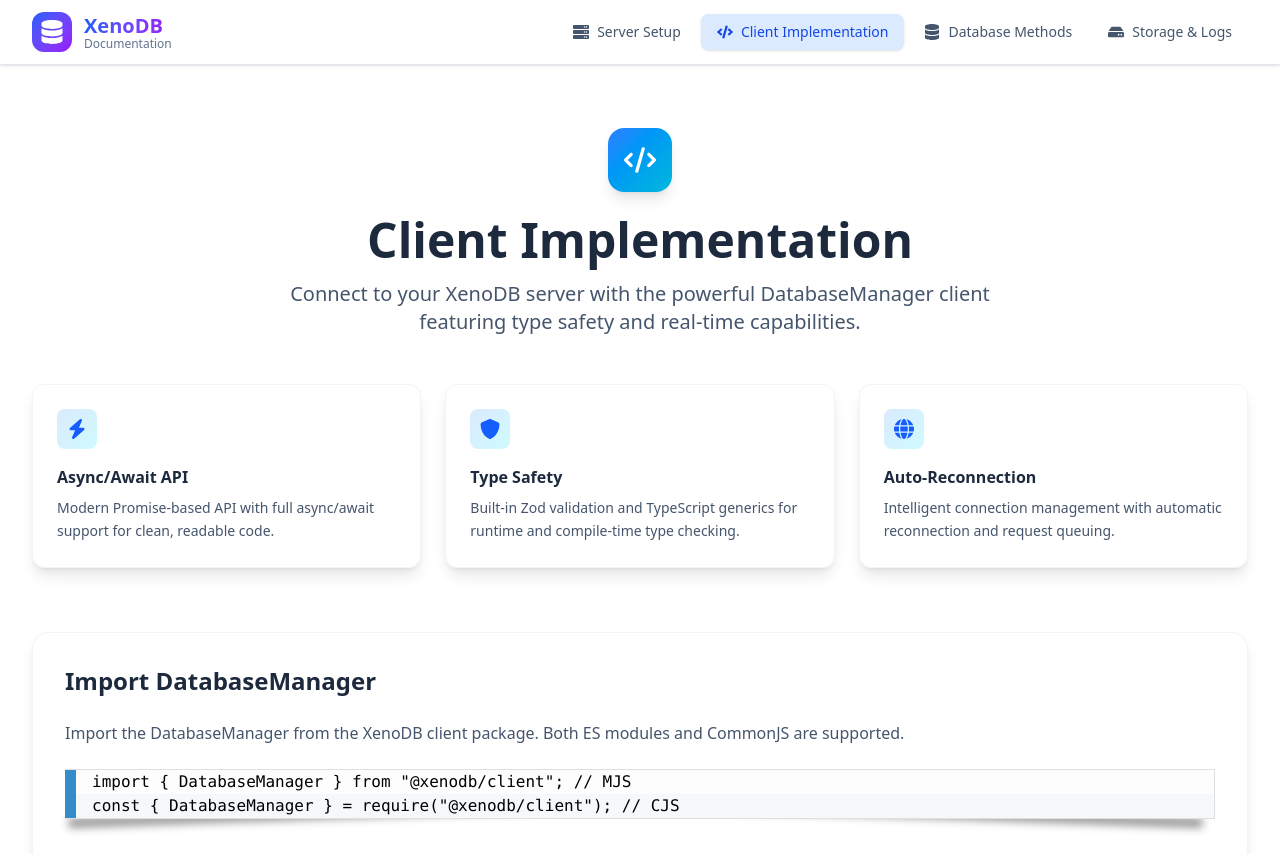
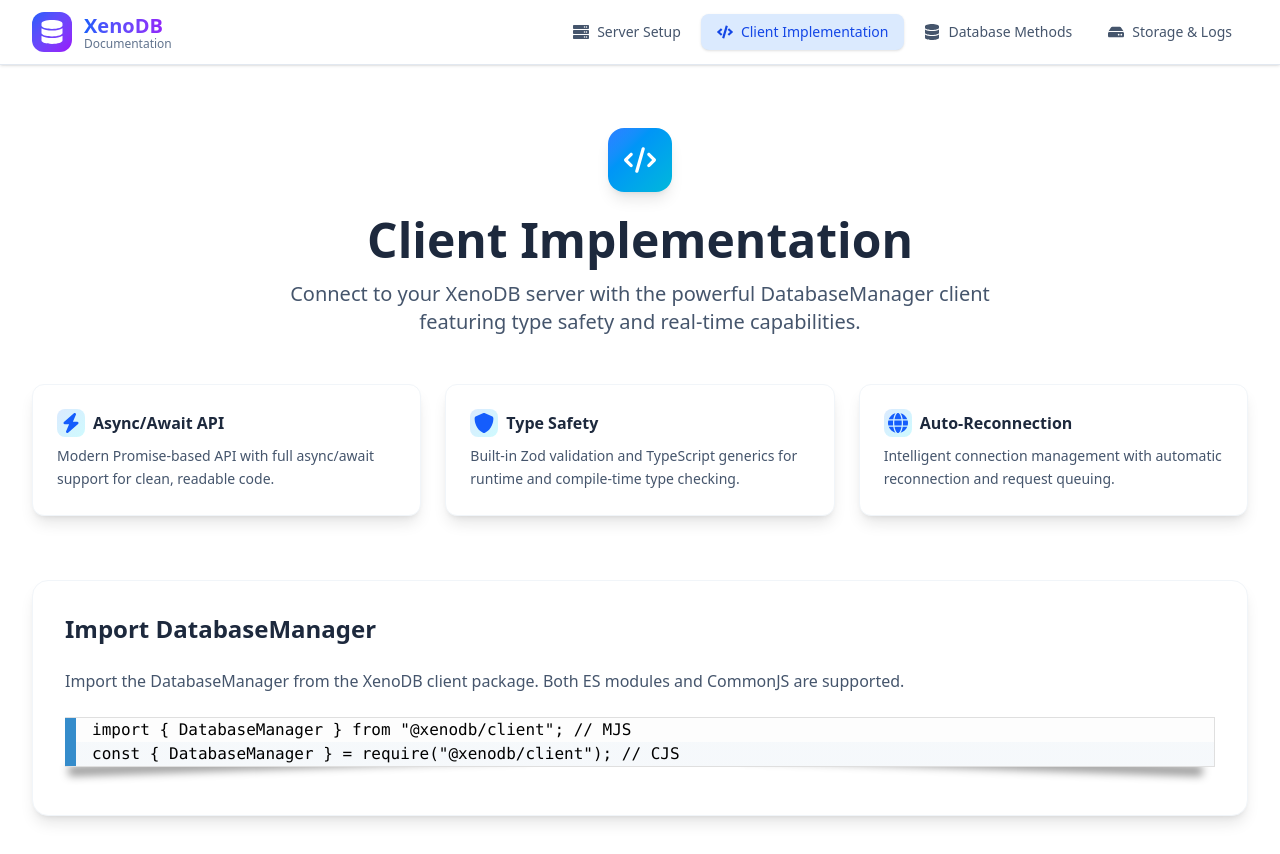
Before and after one commit to xenoDB/xenoSite, a React (Vite) app: page /client-implementation in a window 1280 px wide. Shown: the top 854 px of the page. Built offline with nearby package versions, Linux system fonts and the light colour scheme.

Commit message:
scroll retention hook

```diff
--- /dev/null
+++ b/src/hooks/retainScroll.tsx
@@ -0,0 +1,18 @@
+import { useEffect } from "react";
+import { useLocation } from "react-router-dom";
+
+const positions: Record<string, number> = {};
+
+export default function useScrollRestoration() {
+  const { pathname } = useLocation();
+
+  useEffect(() => {
+    // Restore scroll
+    window.scrollTo(0, positions[pathname] || 0);
+
+    return () => {
+      // Save scroll
+      positions[pathname] = window.scrollY;
+    };
+  }, [pathname]);
+}
--- a/src/pages/ClientImplementation.tsx
+++ b/src/pages/ClientImplementation.tsx
@@ -1,3 +1,4 @@
+import useScrollRestoration from "../hooks/retainScroll";
 import CodeBlock from "../utilities/codeblock";
 import {
   FaCode,
@@ -7,7 +8,50 @@ import {
   FaExclamation,
 } from "react-icons/fa6";
 
+const features = [
+  {
+    icon: FaBolt,
+    title: "Async/Await API",
+    description:
+      "Modern Promise-based API with full async/await support for clean, readable code.",
+  },
+  {
+    icon: FaShield,
+    title: "Type Safety",
+    description:
+      "Built-in Zod validation and TypeScript generics for runtime and compile-time type checking.",
+  },
+  {
+    icon: FaGlobe,
+    title: "Auto-Reconnection",
+    description:
+      "Intelligent connection management with automatic reconnection and request queuing.",
+  },
+].map((feature, index) => {
+  {
+    const Icon = feature.icon;
+    return (
+      <div
+        key={index}
+        className="bg-white rounded-xl p-6 shadow-lg border border-slate-100"
+      >
+        <div className="flex items-center justify-left gap-2">
+          <div className="w-7 h-7 bg-gradient-to-br from-blue-100 to-cyan-100 rounded-lg flex items-center justify-center mb-2">
+            <Icon className="w-5 h-5 text-blue-600" />
+          </div>
+          <h3 className="font-semibold text-slate-800 mb-2">{feature.title}</h3>
+        </div>
+        <p className="text-sm text-slate-600 leading-relaxed">
+          {feature.description}
+        </p>
+      </div>
+    );
+  }
+});
+
 export default function ClientImplementation() {
+  useScrollRestoration();
+
   const importCode = `import { DatabaseManager } from "@xenodb/client"; // MJS
 const { DatabaseManager } = require("@xenodb/client"); // CJS`;
 
@@ -65,26 +109,26 @@ const DB = manager.createDatabase<User>("/users");`;
       secure?: boolean;   // Use HTTPS (default: false for localhost)
     };`;
 
-  const features = [
-    {
-      icon: FaBolt,
-      title: "Async/Await API",
-      description:
-        "Modern Promise-based API with full async/await support for clean, readable code.",
-    },
-    {
-      icon: FaShield,
-      title: "Type Safety",
-      description:
-        "Built-in Zod validation and TypeScript generics for runtime and compile-time type checking.",
-    },
-    {
-      icon: FaGlobe,
-      title: "Auto-Reconnection",
-      description:
-        "Intelligent connection management with automatic reconnection and request queuing.",
-    },
-  ];
+  // const features = [
+  //   {
+  //     icon: FaBolt,
+  //     title: "Async/Await API",
+  //     description:
+  //       "Modern Promise-based API with full async/await support for clean, readable code.",
+  //   },
+  //   {
+  //     icon: FaShield,
+  //     title: "Type Safety",
+  //     description:
+  //       "Built-in Zod validation and TypeScript generics for runtime and compile-time type checking.",
+  //   },
+  //   {
+  //     icon: FaGlobe,
+  //     title: "Auto-Reconnection",
+  //     description:
+  //       "Intelligent connection management with automatic reconnection and request queuing.",
+  //   },
+  // ];
 
   return (
     <div className="max-w-7xl mx-auto px-4 sm:px-6 lg:px-8 py-12">
@@ -103,27 +147,7 @@ const DB = manager.createDatabase<User>("/users");`;
       </div>
 
       {/* Features Overview */}
-      <div className="grid md:grid-cols-3 gap-6 mb-16">
-        {features.map((feature, index) => {
-          const Icon = feature.icon;
-          return (
-            <div
-              key={index}
-              className="bg-white rounded-xl p-6 shadow-lg border border-slate-100"
-            >
-              <div className="w-10 h-10 bg-gradient-to-br from-blue-100 to-cyan-100 rounded-lg flex items-center justify-center mb-4">
-                <Icon className="w-5 h-5 text-blue-600" />
-              </div>
-              <h3 className="font-semibold text-slate-800 mb-2">
-                {feature.title}
-              </h3>
-              <p className="text-sm text-slate-600 leading-relaxed">
-                {feature.description}
-              </p>
-            </div>
-          );
-        })}
-      </div>
+      <div className="grid md:grid-cols-3 gap-6 mb-16">{features}</div>
 
       {/* Import */}
       <div className="bg-white rounded-2xl p-8 shadow-lg border border-slate-100 mb-12">
--- a/src/pages/DatabaseMethods.tsx
+++ b/src/pages/DatabaseMethods.tsx
@@ -1,7 +1,10 @@
+import useScrollRestoration from "../hooks/retainScroll";
 import CodeBlock from "../utilities/codeblock";
 import { FaDatabase, FaTrash, FaUsers, FaBolt } from "react-icons/fa";
 
 export default function DatabaseMethods() {
+  useScrollRestoration();
+
   const methods = [
     {
       name: "all()",
--- a/src/pages/Home.tsx
+++ b/src/pages/Home.tsx
@@ -1,7 +1,10 @@
 import { useNavigate } from "react-router-dom";
 import CodeBlock from "../utilities/codeblock";
+import useScrollRestoration from "../hooks/retainScroll";
 
 export default function Contents() {
+  useScrollRestoration();
+
   const navigate = useNavigate();
   const handleNavClick = (pageId: string) => navigate(`/${pageId}`);
 
--- a/src/pages/ServerSetup.tsx
+++ b/src/pages/ServerSetup.tsx
@@ -2,6 +2,7 @@ import CodeBlock from "../utilities/codeblock";
 import { PiCertificateFill } from "react-icons/pi";
 import { FcDataConfiguration } from "react-icons/fc";
 import { FaKey, FaListCheck, FaServer, FaShield } from "react-icons/fa6";
+import useScrollRestoration from "../hooks/retainScroll";
 
 const heading = (
   <div className="text-center mb-12">
@@ -193,6 +194,8 @@ const info = (
 );
 
 export default function ServerSetup() {
+  useScrollRestoration();
+
   return (
     <div className="max-w-7xl mx-auto px-4 sm:px-6 lg:px-8 py-12">
       {heading}
--- a/src/pages/StorageLayout.tsx
+++ b/src/pages/StorageLayout.tsx
@@ -1,3 +1,4 @@
+import useScrollRestoration from "../hooks/retainScroll";
 import CodeBlock from "../utilities/codeblock";
 import {
   FaClock,
@@ -8,6 +9,8 @@ import {
 } from "react-icons/fa6";
 
 export default function StorageLayout() {
+  useScrollRestoration();
+
   const storageStructure = `storage/
  └─ path/to/storage/
      ├─ index.json       # maps files to keys (data_*.json -> [keys])
```
